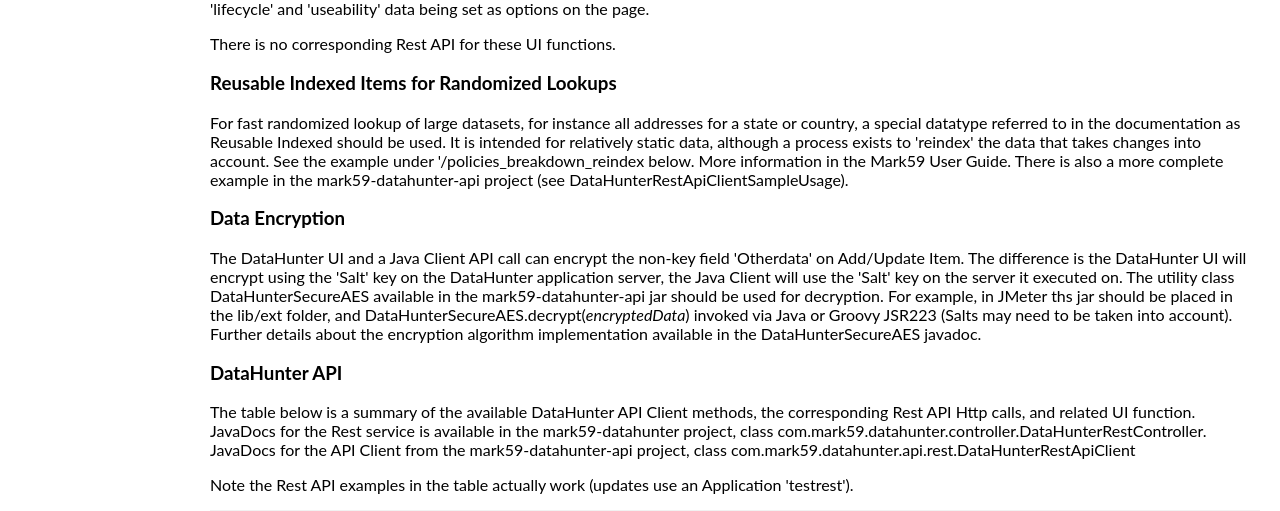
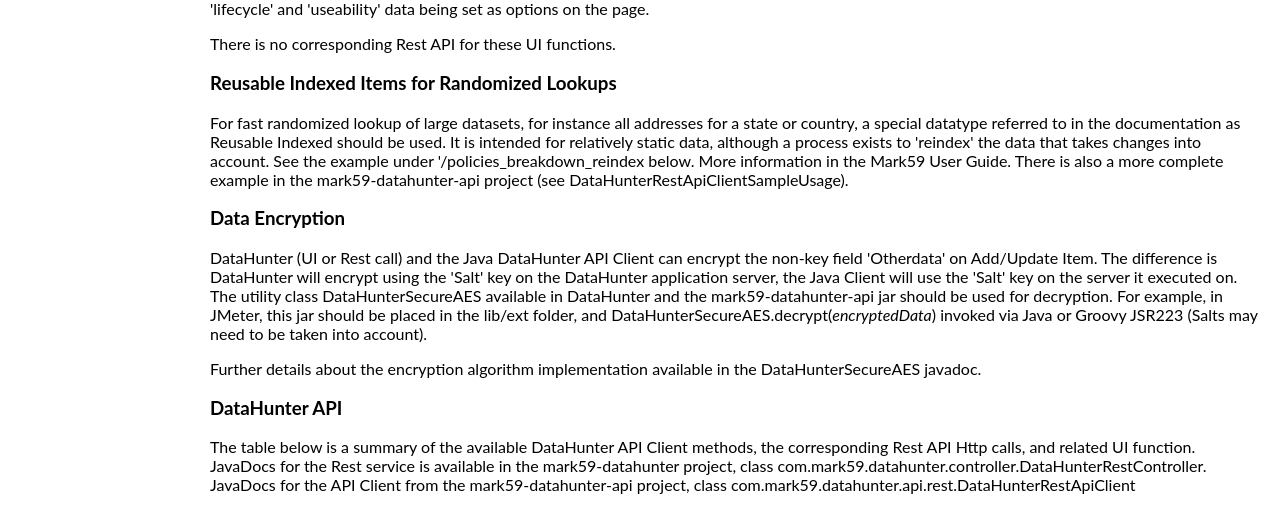
Before and after one commit to mark-5-9/mark59-pages, a Java web app: page /overview in a window 1280 px wide. Shown: the part 1054-1565 px from the top of the page. Run offline with Spring Boot 4, a stand-in JSP engine, Linux system fonts and the light colour scheme; data that the repository does not hold is empty.

Commit message:
Release 6.6.6 (zip)

```diff
--- a/mark59-datahunter/src/main/webapp/WEB-INF/jsp/overview.jsp
+++ b/mark59-datahunter/src/main/webapp/WEB-INF/jsp/overview.jsp
@@ -85,12 +85,12 @@ is also a more complete example in the mark59-datahunter-api project (see DataHu
 
 <h3>Data Encryption</h3>
 
-<p>The DataHunter UI and a Java Client API call can encrypt the non-key field 'Otherdata' on Add/Update Item. The difference is the DataHunter UI
-will encrypt using the 'Salt' key on the DataHunter application server, the Java Client will use the 'Salt' key on the server it executed on.
-The utility class DataHunterSecureAES available in the mark59-datahunter-api jar should be used for decryption. For example, in JMeter
-ths jar should be placed in the lib/ext folder, and DataHunterSecureAES.decrypt(<i>encryptedData</i>) invoked via Java or Groovy JSR223
-(Salts may need to be taken into account).
-Further details about the encryption algorithm implementation available in the DataHunterSecureAES javadoc.
+<p>DataHunter (UI or Rest call) and the Java DataHunter API Client can encrypt the non-key field 'Otherdata' on Add/Update Item. The difference
+is DataHunter will encrypt using the 'Salt' key on the DataHunter application server, the Java Client will use the 'Salt' key on the server
+it executed on. The utility class DataHunterSecureAES available in DataHunter and the mark59-datahunter-api jar should be used for decryption.
+For example, in JMeter, this jar should be placed in the lib/ext folder, and DataHunterSecureAES.decrypt(<i>encryptedData</i>) invoked via
+Java or Groovy JSR223 (Salts may need to be taken into account).
+<p>Further details about the encryption algorithm implementation available in the DataHunterSecureAES javadoc.
 
 <h3>DataHunter API</h3>
 
@@ -283,13 +283,13 @@ JavaDocs for the API Client from the mark59-datahunter-api project, class com.ma
 	<td>/add_policy<br><br><br><b>Add&nbsp;Item</b></td>
 	<td>
 	<p>public DataHunterRestApiResponsePojo addPolicy(Policies policies, boolean encryptOtherdata)<br>
-	<p>Optional parameter: encryptOtherdata
+	<p>Optional parameter: encryptOtherdata<br>
 	__________________________________________________________________<br>
 
 	<p><b>...api/addPolicy?application={application}&amp;identifier={identifier}&amp;lifecycle={lifecycle}&amp;useability={useability}
 	&amp;otherdata={otherdata}&amp;epochtime={epochtime}</b>
 
-	<p>Optional parameters: otherdata, epochtime  (encryptOtherdata is not available)
+	<p>Optional parameters: otherdata, epochtime  (encryptOtherdata is not available - but see example below )
 	<p>Examples:
 
 	<p><a href='api/addPolicy?application=testrest&identifier=id1&lifecycle=somelc&useability=UNUSED&otherdata=other&epochtime=12345'>
@@ -298,6 +298,11 @@ JavaDocs for the API Client from the mark59-datahunter-api project, class com.ma
 
 	<p><a href='api/addPolicy?application=testrest&identifier=id2&lifecycle=somelc&useability=UNUSED&otherdata='>
 				api/addPolicy?application=testrest&amp;identifier=id2&amp;lifecycle=somelc&amp;useability=UNUSED&amp;otherdata=</a>
+
+	<p>You can obtain an encrypted value using this call:
+
+	<p><a href='api/cipher?pwd=encryptme'>
+				api/cipher?pwd=encryptme</a>
 
 	</td>
  </tr>
@@ -397,14 +402,13 @@ JavaDocs for the API Client from the mark59-datahunter-api project, class com.ma
 	<td>/update_policy<br><br><br><b>Update&nbsp;Item</b></td>
 	<td>
 	<p>public DataHunterRestApiResponsePojo updatePolicy(Policies policies, boolean encryptOtherdata)<br>
-	<p>Optional parameter: encryptOtherdata
-
+	<p>Optional parameter: encryptOtherdata<br>
 	__________________________________________________________________<br>
 
 	<p><b>.../api/updatePolicy?application={application}&amp;identifier={identifier}&amp;lifecycle={lifecycle}&amp;useability={useability}
 		&amp;otherdata={otherdata}&amp;epochtime={epochtime}</b>
 
-	<p>Optional parameters: otherdata, epochtime  (encryptOtherdata is not available)
+	<p>Optional parameters: otherdata, epochtime  (encryptOtherdata is not available - but see example below )
 
 	<p>Notes :<br>
 	'otherdata' is set empty if blank (nothing) passed<br>
@@ -415,6 +419,12 @@ JavaDocs for the API Client from the mark59-datahunter-api project, class com.ma
 	<p><a href='api/updatePolicy?application=testrest&identifier=id1&lifecycle=somelc&useability=UNUSED&otherdata=updated&epochtime=12346'>
 				api/updatePolicy?application=testrest&amp;identifier=id1&amp;lifecycle=somelc&amp;useability=UNUSED&amp;
 				otherdata=updated&amp;epochtime=12346</a>
+
+	<p>You can obtain an encrypted value using this call:
+
+	<p><a href='api/cipher?pwd=encryptme'>
+				api/cipher?pwd=encryptme</a>
+
 	</td>
  </tr>
 
```
